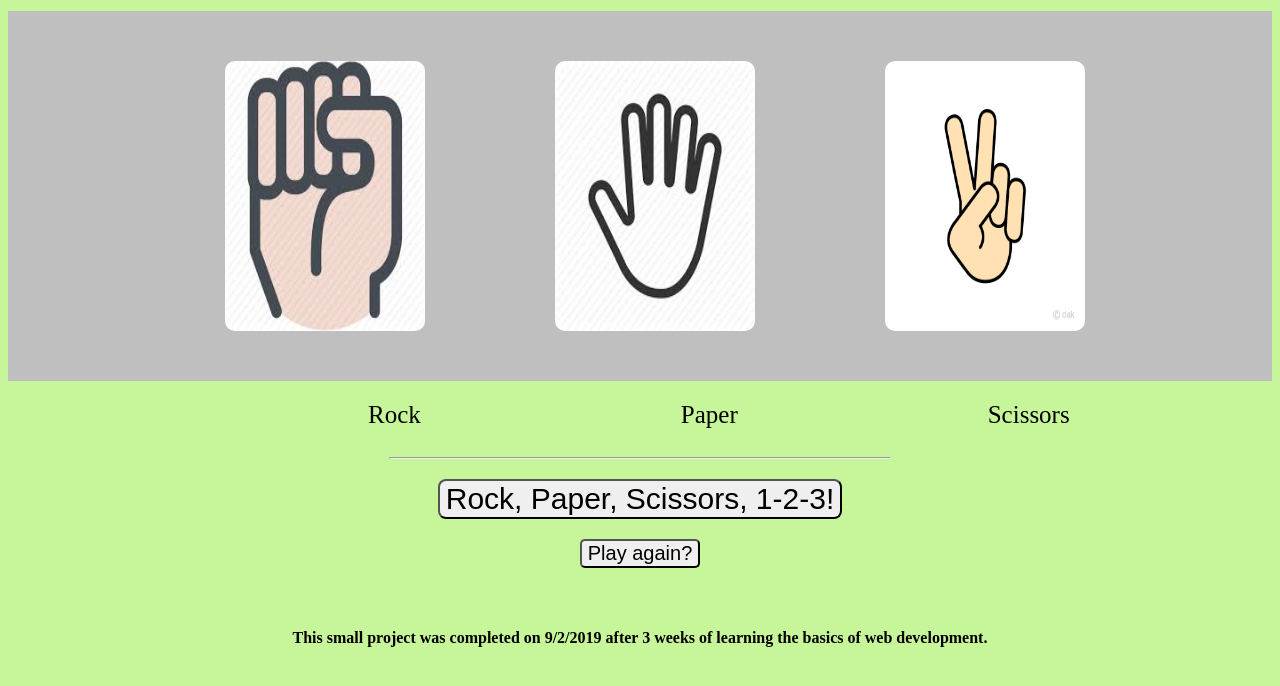
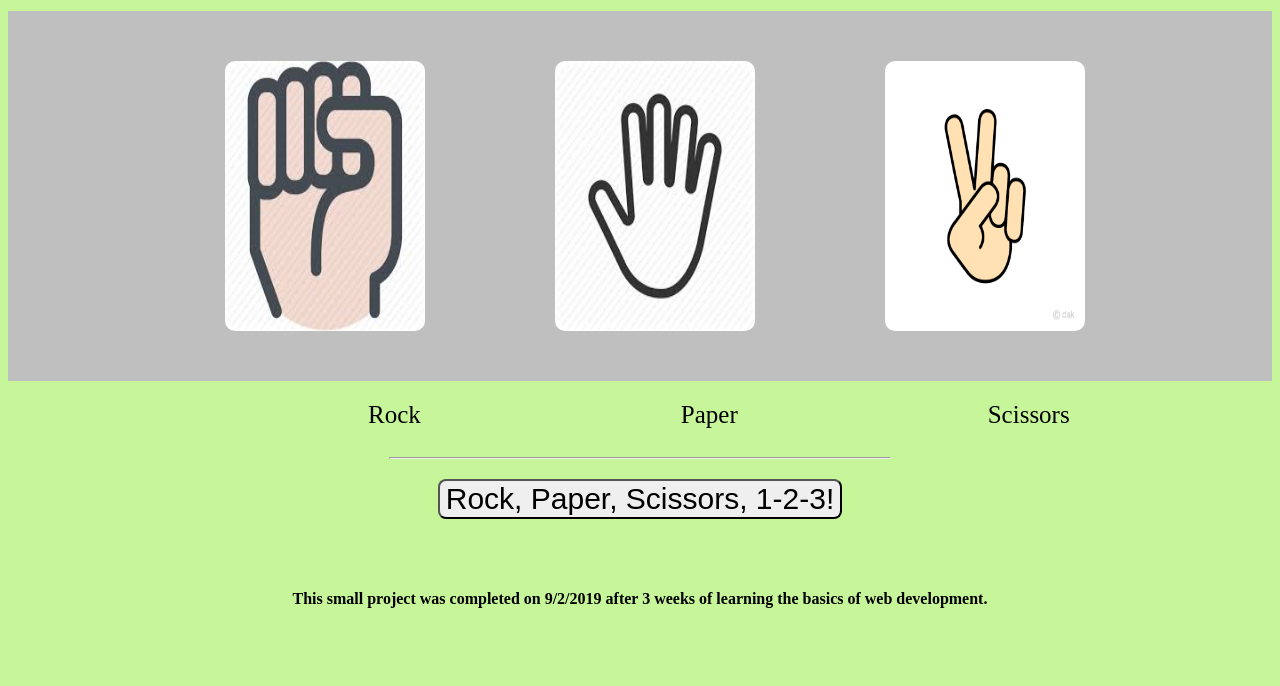
Before and after one commit to SeanofTools/rock-paper-scissors, a plain HTML site: page index.html in a window 1280 px wide. Shown: the part 188-874 px from the top of the page. After the commit the page ends 848 px from the top, so only its background shows below. Drawn offline with Linux system fonts and the light colour scheme.

Commit message:
No Restart

```diff
--- a/index.html
+++ b/index.html
@@ -34,7 +34,6 @@
 
     <div class="submit">
         <input type="button" class="start" value="Rock, Paper, Scissors, 1-2-3!" onclick="checkResult(userInput)">
-        <input type="button" class="restart" value="Play again?" onclick="location.reload()">
     </div>
 
     <footer>
```
